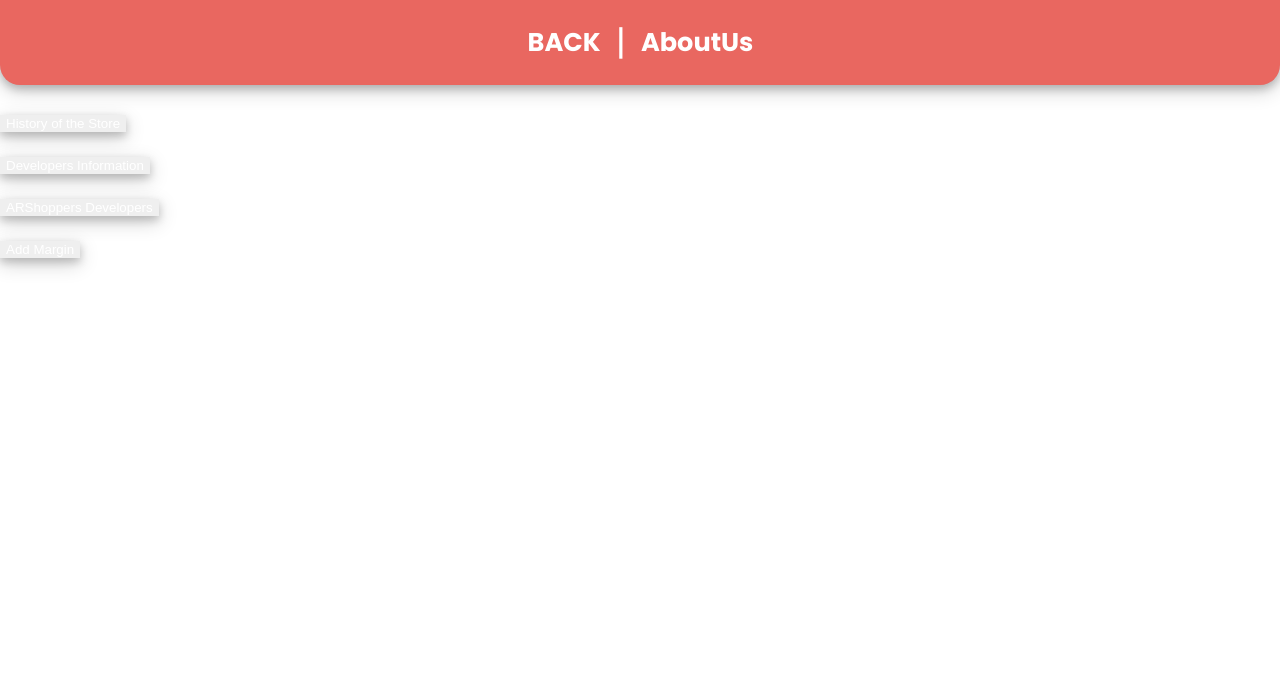
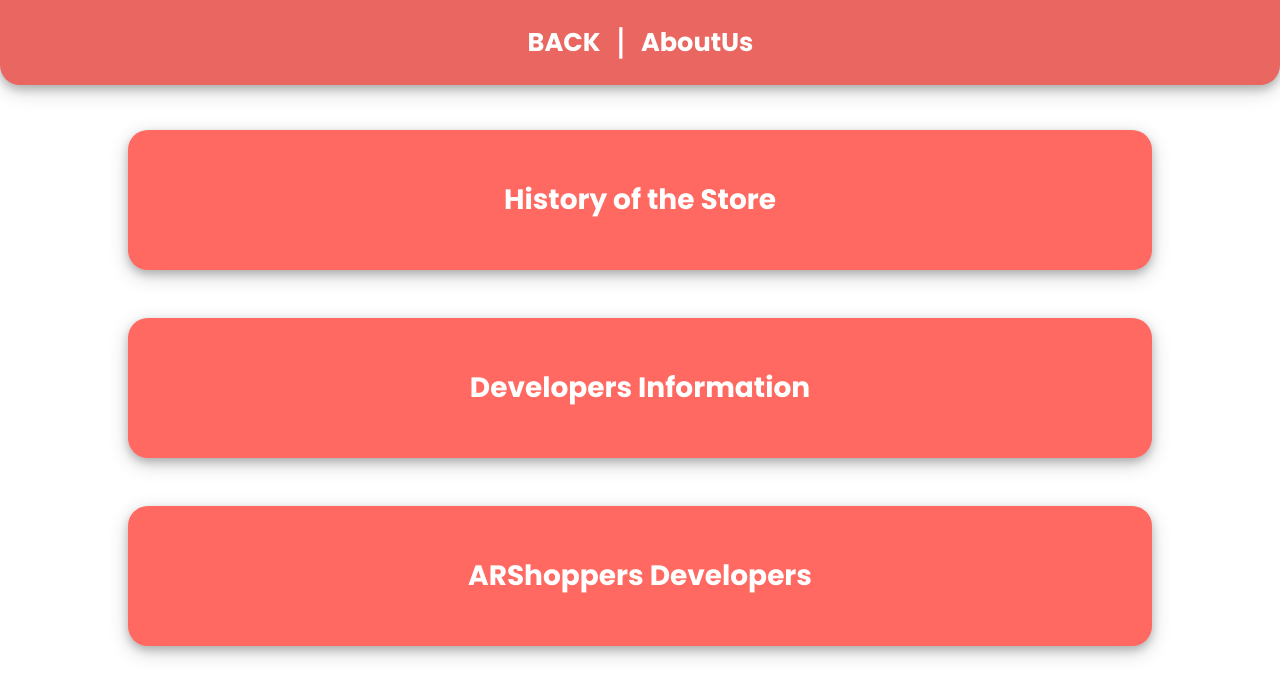
Before and after one commit to rimuelcanada14/sia-arshopperv2, a React (Create React App) app: page /AboutUs in a window 1280 px wide. Shown: the top 696 px of the page. Built offline with nearby package versions, Linux system fonts and the light colour scheme.

Commit message:
I edited the layout of the AboutUS page

```diff
--- a/src/AboutUs/AboutUs.css
+++ b/src/AboutUs/AboutUs.css
@@ -19,23 +19,31 @@
     border-bottom-right-radius: 20px;
 }
 .aboutUsButtons {
-    align-content: stretch;
-    background: #E44138;
+    background: #FF6961;
     justify-content: center;
-    margin-bottom: 2em;
+    margin-bottom: .30em;
     font-family: Poppins;
     font-weight: bold;
-    font-size: 32px;
-    width: 85%;
-    height: 3em;
+    font-size: 28px;
+    width: 80%;
+    color: white;
+    height: 5em;
     display: flex;
     border-radius: 20px;
     margin-left: auto;
     margin-right: auto;
+    margin-top: 15px;
     transition-duration: 0.4s;
     cursor: pointer;
 
 }
+.aboutUsButtons:hover {
+    color:#E44138;
+    color:white;
+    background-color: #ff553e; opacity: 93%;
+    border: 1px solid #FBF08F;
+}
+
 
 button {
     text-decoration: none;
@@ -47,12 +55,10 @@
     box-shadow: 0 4px 8px 0 rgba(0, 0, 0, 0.2), 0 6px 20px 0 rgba(0, 0, 0, 0.19);
 }
 
-b {
+a {
     text-decoration: none;
+    color: white;
 }
 .back-btn{
-    color:white;
+    text-decoration:white;
 }
-.aboutUsbottom{
-    margin-bottom: 10em;
-}
--- a/src/AboutUs/AboutUs.js
+++ b/src/AboutUs/AboutUs.js
@@ -11,21 +11,21 @@
         {label: 'History of the Store', to: '/IchimartInfo'},
         {label: 'Developers Information', to: '/DevInfo'},
         {label: 'ARShoppers Developers', to: '/DevImage'},
-        {label: 'Add Margin', to: 'addmargin', aboutUsbottom: true},
+
     ];
 
 
     return (
         <div>
-            <Header header={<b href = "/home" classname="back-btn">BACK</b>} headerright="AboutUs" />
+            <Header header={<a href = "/home" classname="back-btn">BACK</a>} headerright="AboutUs" />
 
             <div>
               {aboutUsButtons.map ((button, index) => (
                 <Link key={index} to={button.to}>
-                <br></br>
-                <button classname={`aboutUsButtons ${button.aboutUsbottom ? 'aboutUsbottom' : ''}`}>
-                {button.label}
-                </button>
+                  <br></br>
+                  <button className={`aboutUsButtons`}>
+                  {button.label}
+                  </button>
                 </Link>
               ))}
             </div>
```
